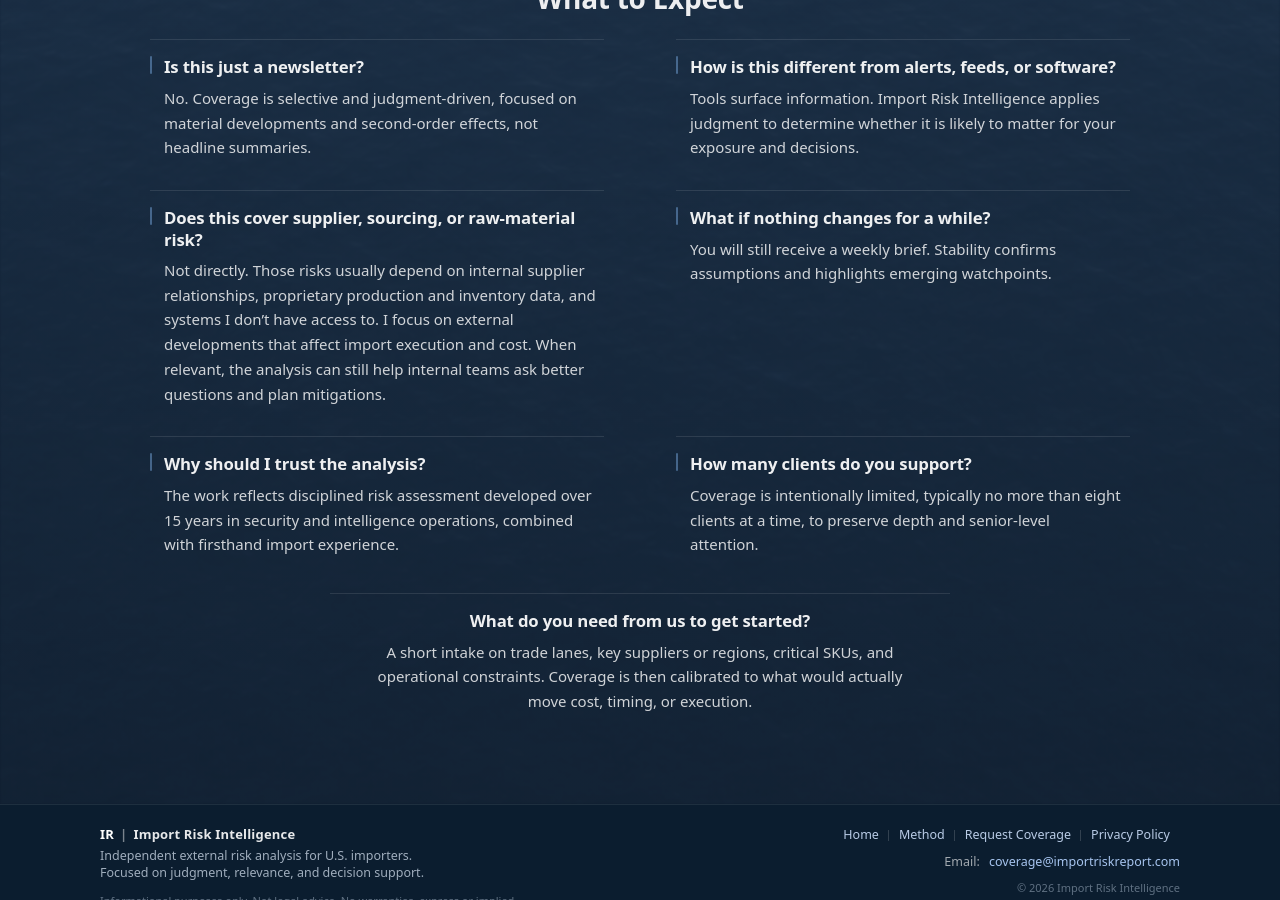
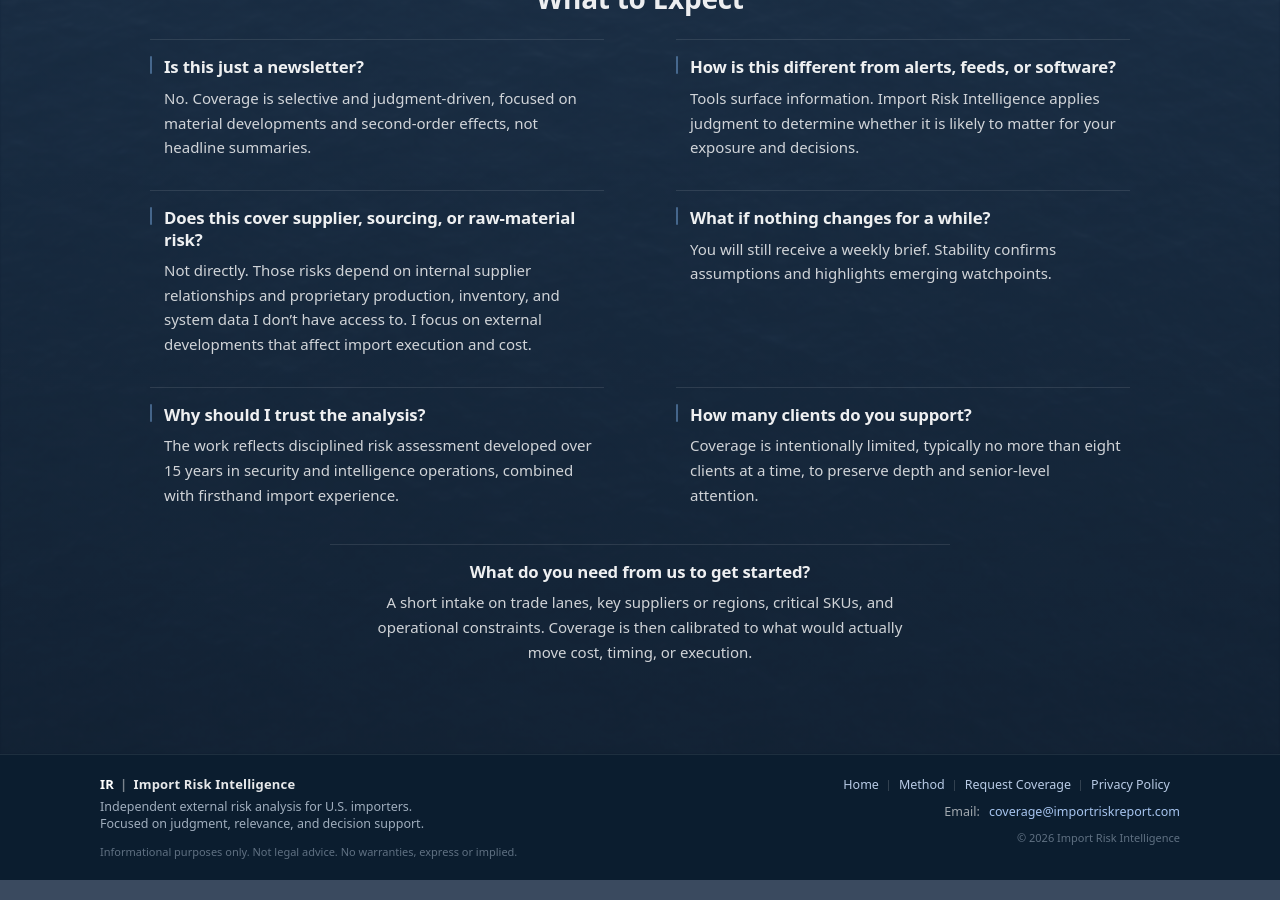
Before and after one commit to importrisk/import-risk-intelligence-site, a Jekyll site: the page built from method.html, in a window 1280 px wide and 900 px high, scrolled down 1671 px. Built offline with Jekyll 4.4.1, drawn with Linux system fonts in a browser that asks for light colours.

Commit message:
Update method.html

```diff
--- a/method.html
+++ b/method.html
@@ -234,9 +234,8 @@ css: /method.css?v=100
            <div class="mp-faq-item">
   <h4 class="mp-q">Does this cover supplier, sourcing, or raw-material risk?</h4>
   <p class="mp-a">
-    Not directly. Those risks usually depend on internal supplier relationships, proprietary production and inventory data,
-    and systems I don’t have access to. I focus on external developments that affect import execution and cost.
-    When relevant, the analysis can still help internal teams ask better questions and plan mitigations.
+    Not directly. Those risks depend on internal supplier relationships and proprietary production, inventory,
+    and system data I don’t have access to. I focus on external developments that affect import execution and cost.
   </p>
 </div>
             <div class="mp-faq-item">
```
